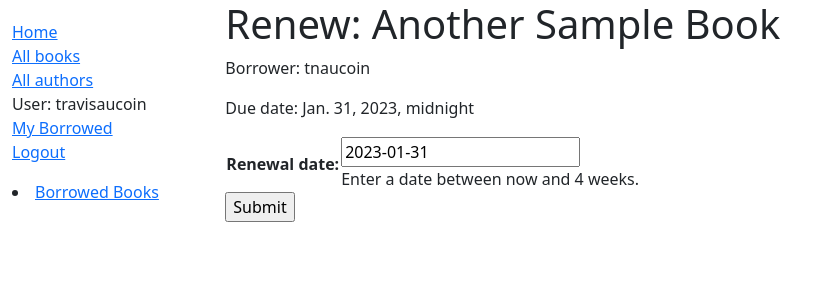
After one commit to TNAucoin/django_library_catalog, a Django app: page /catalog/books/renew/31660620-e05c-4f64-92c2-866af2ab4294/ in a window 1280 px wide. The commit adds this page. Shown: the top 300 px of the page, without its empty margins (0-830 px from the left). Run offline with Django 4.2, Linux system fonts and the light colour scheme; a user stored in the database is signed in; data comes from the database, SQL or seed files in the repository; both versions use the stored data as it was after the commit.

Commit message:
renewal form

```diff
--- /dev/null
+++ b/catalog/forms.py
@@ -0,0 +1,23 @@
+import datetime
+
+from django import forms
+
+from django.core.exceptions import ValidationError
+from django.utils.translation import gettext_lazy as _
+
+
+class RenewBookForm(forms.Form):
+    renewal_date = forms.DateField(help_text="Enter a date between now and 4 weeks.")
+
+    def clean_renewal_date(self):
+        data = self.cleaned_data["renewal_date"]
+
+        # check if a date is not in the past
+        if data < datetime.date.today():
+            raise ValidationError(_("Invalid date - renewal is in the past."))
+
+        # check if date is within allowed range <= 4 weeks from today
+        if data > datetime.date.today() + datetime.timedelta(weeks=4):
+            raise ValidationError(_("Invalid date - renewal more than 4 weeks ahead"))
+
+        return data
--- a/catalog/urls.py
+++ b/catalog/urls.py
@@ -10,6 +10,11 @@ urlpatterns = [
         name="librarian-borrowed",
     ),
     path("books/<int:pk>", views.BookDetailView.as_view(), name="book-detail"),
+    path(
+        "books/renew/<uuid:pk>/",
+        views.renew_book_librarian,
+        name="renew-book-librarian",
+    ),
     path("authors/", views.AuthorListView.as_view(), name="author-list"),
     path("authors/<int:pk>", views.AuthorDetailView.as_view(), name="author-detail"),
     path("mybooks/", views.LoanedBooksByUserListView.as_view(), name="user-borrowed"),
--- a/catalog/views.py
+++ b/catalog/views.py
@@ -1,6 +1,13 @@
+import datetime
+
 from django.shortcuts import render
 from django.views.generic import ListView, DetailView
 from django.contrib.auth.mixins import LoginRequiredMixin, PermissionRequiredMixin
+from django.contrib.auth.decorators import login_required, permission_required
+from django.shortcuts import render, get_object_or_404
+from django.http import HttpResponseRedirect
+from django.urls import reverse
+from catalog.forms import RenewBookForm
 from .models import Author, Book, BookInstance, Genre
 
 # Create your views here.
@@ -91,3 +98,27 @@ class LoanedBooksLibrarianListView(
 
     def get_queryset(self):
         return BookInstance.objects.filter(status__exact="o").order_by("due_back")
+
+
+@login_required
+@permission_required("catalog.can_mark_returned", raise_exception=True)
+def renew_book_librarian(request, pk):
+    book_instance = get_object_or_404(BookInstance, pk=pk)
+
+    # process form data on a POST
+    if request.method == "POST":
+        # Create the form and populate it with data from the request
+        form = RenewBookForm(request.POST)
+
+        if form.is_valid():
+            book_instance.due_back = form.cleaned_data["renewal_date"]
+            book_instance.save()
+
+            return HttpResponseRedirect(reverse("librarian-borrowed"))
+    else:
+        proposed_renewal_date = datetime.date.today() + datetime.timedelta(weeks=3)
+        form = RenewBookForm(initial={"renewal_date": proposed_renewal_date})
+
+        context = {"form": form, "book_instance": book_instance}
+
+        return render(request, "book_renew_librarian.html", context)
--- a/templates/base.html
+++ b/templates/base.html
@@ -29,6 +29,7 @@
           {% if perms.catalog.can_mark_returned %}
               <li><a href="{% url 'librarian-borrowed' %}">Borrowed Books</a> </li>
           {% endif %}
+
      {% endblock %}
       </div>
       <div class="col-sm-10 ">
--- /dev/null
+++ b/templates/book_renew_librarian.html
@@ -0,0 +1,15 @@
+{% extends "base.html" %}
+
+{% block content %}
+  <h1>Renew: {{ book_instance.book.title }}</h1>
+  <p>Borrower: {{ book_instance.borrower }}</p>
+  <p{% if book_instance.is_overdue %} class="text-danger"{% endif %}>Due date: {{ book_instance.due_back }}</p>
+
+  <form action="" method="post">
+    {% csrf_token %}
+    <table>
+    {{ form.as_table }}
+    </table>
+    <input type="submit" value="Submit">
+  </form>
+{% endblock %}
--- a/templates/librarian_book_list_borrowed.html
+++ b/templates/librarian_book_list_borrowed.html
@@ -9,6 +9,7 @@
       {% for bookinst in bookinstance_list %}
       <li class="{% if bookinst.is_overdue %}text-danger{% endif %}">
         <a href="{% url 'book-detail' bookinst.book.pk %}">{{ bookinst.book.title }}</a> {{ bookinst.borrower.username }} (Due:{{ bookinst.due_back }})
+      {% if perms.catalog.can_mark_returned %}- <a href="{% url 'renew-book-librarian' bookinst.id %}">Renew</a>  {% endif %}
       </li>
       {% endfor %}
     </ul>
```
Also changed, not shown: db.sqlite3.
